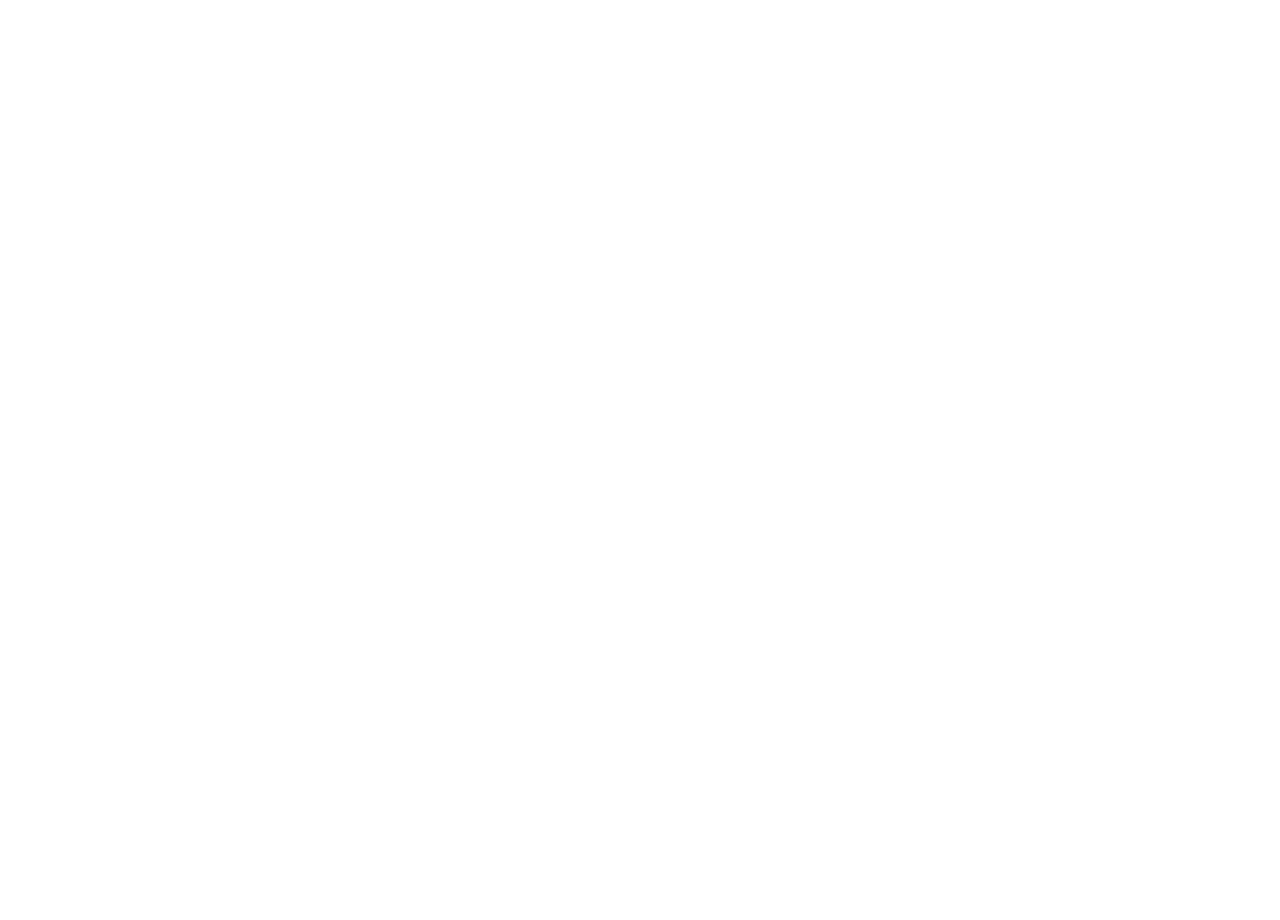
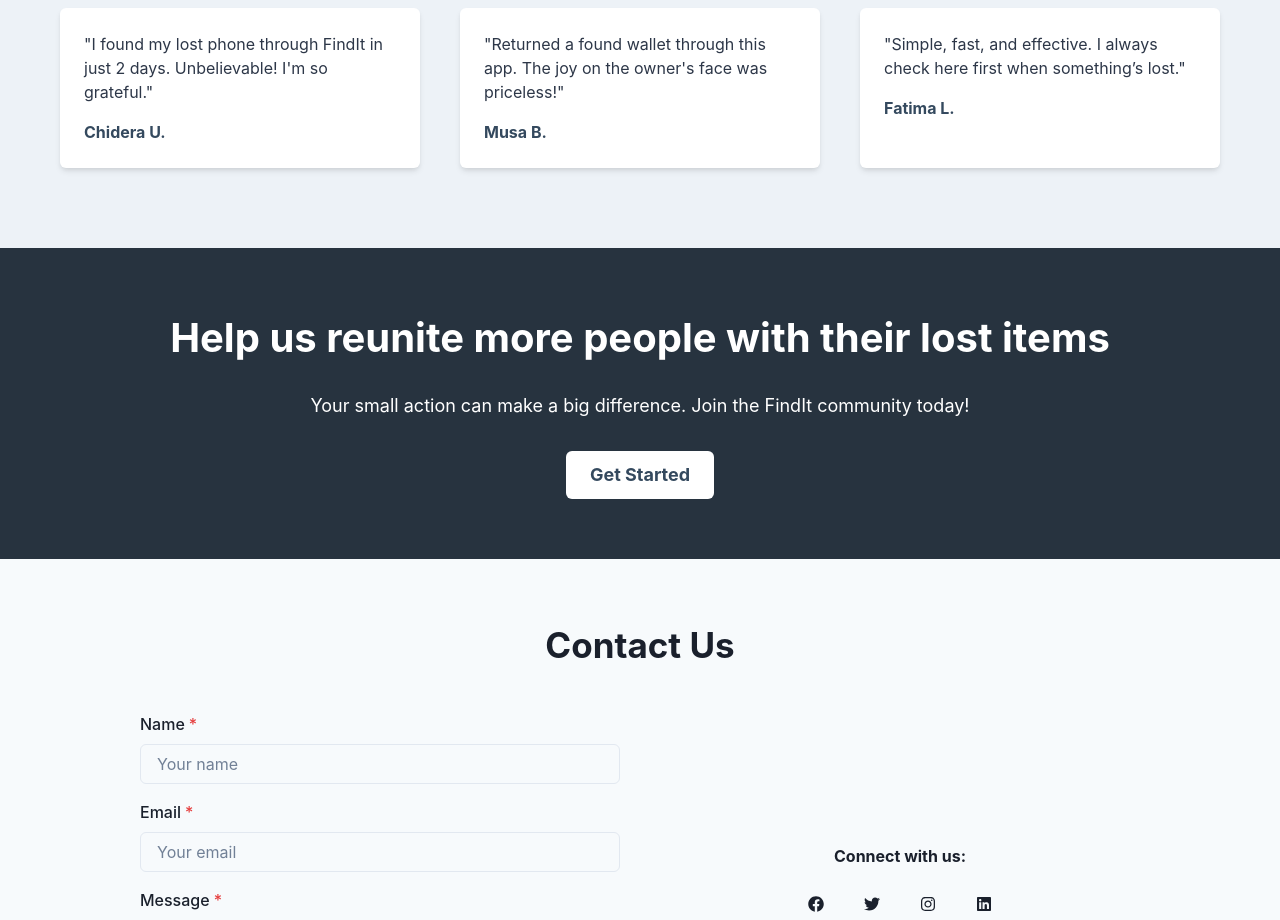
Before and after one commit to udogri/FindIt, a React (Vite) app: page / in a window 1280 px wide. Shown: the part 1860-2780 px from the top of the page. Before the commit the page ends 1744 px from the top, so only its background shows below. Built offline with nearby package versions, Linux system fonts and the light colour scheme.

Commit message:
contact us, testimonial and CTA components added to the landing page

```diff
--- a/src/pages/LandingPage.jsx
+++ b/src/pages/LandingPage.jsx
@@ -1,7 +1,10 @@
 // src/pages/LandingPage.jsx
-import { Box, VStack, Text, Button, Stack, Flex } from '@chakra-ui/react';
+import { Box, VStack, Text, Button, Stack, Flex, SimpleGrid, HStack } from '@chakra-ui/react';
 import { Link as RouterLink, useNavigate } from 'react-router-dom';
 import LandingPageImage from '../Assets/LandingPageImage.jpg';
+import { Input, Textarea, FormControl, FormLabel, IconButton } from '@chakra-ui/react';
+import { FaFacebook, FaTwitter, FaInstagram, FaLinkedin } from 'react-icons/fa';
+
 
 export default function LandingPage() {
   const navigate = useNavigate();
@@ -13,9 +16,9 @@
         <Box color="white" fontWeight="bold" fontSize="lg">FindIt</Box>
         <Button
 
-          onClick={() => navigate('/login/signup')}          color="white"
-          background="#FAA51C"
-          _hover={{ bg: "white", color: "#34495e" }}
+          onClick={() => navigate('/login/signup')}          color="#34495e"
+          background="#FFFF"
+          _hover={{ bg: "grey", color: "#FFFF" }}
           fontWeight="500"
           fontSize="sm"
         >
@@ -139,7 +142,124 @@
             </Flex>
           </Box>
         </Box>
+
+
       </Box>
+      <Box py="80px" px={{ base: "30px", md: "60px" }} bg="gray.100">
+  <Text textAlign="center" fontSize={{ base: "25px", md: "40px" }} fontWeight="700" mb={10}>
+    What Our Users Say
+  </Text>
+  <SimpleGrid columns={{ base: 1, md: 3 }} spacing={10}>
+    {[
+      {
+        name: 'Chidera U.',
+        text: "I found my lost phone through FindIt in just 2 days. Unbelievable! I'm so grateful."
+      },
+      {
+        name: 'Musa B.',
+        text: "Returned a found wallet through this app. The joy on the owner's face was priceless!"
+      },
+      {
+        name: 'Fatima L.',
+        text: "Simple, fast, and effective. I always check here first when something’s lost."
+      }
+    ].map((testimonial, idx) => (
+      <Box key={idx} bg="white" p={6} borderRadius="md" boxShadow="md">
+        <Text fontSize="md" color="gray.700" mb={4}>"{testimonial.text}"</Text>
+        <Text fontWeight="bold" color="#34495e">{testimonial.name}</Text>
+      </Box>
+    ))}
+  </SimpleGrid>
+</Box>
+
+{/* Call to Action Section */}
+<Box bg="#27333f" color="white" py="60px" px={{ base: "20px", md: "40px" }} textAlign="center">
+  <Text fontSize={{ base: "24px", md: "40px" }} fontWeight="bold" mb={6}>
+    Help us reunite more people with their lost items
+  </Text>
+  <Text fontSize="lg" mb={8}>
+    Your small action can make a big difference. Join the FindIt community today!
+  </Text>
+  <Button
+    as={RouterLink}
+    to="/login/signup"
+    size="lg"
+    bg="#FFFF"
+    color="#34495e"
+    fontWeight="bold"
+    _hover={{ bg: "grey", color: "#FFFF" }}
+  >
+    Get Started
+  </Button>
+</Box>
+
+{/* Contact Us Section */}
+{/* Contact Us Section */}
+<Box py="60px" px={{ base: "30px", md: "80px" }} bg="gray.50" textAlign="center">
+  <Text fontSize={{ base: "25px", md: "35px" }} fontWeight="bold" mb={10}>
+    Contact Us
+  </Text>
+
+  <Stack
+    direction={{ base: "column", md: "row" }}
+    spacing={10}
+    justify="center"
+    align="center"
+    maxW="1000px"
+    mx="auto"
+    textAlign="left"
+  >
+    {/* Contact Form */}
+    <Box flex="1" minW={{ base: "100%", md: "400px" }}>
+      <form
+        onSubmit={(e) => {
+          e.preventDefault();
+          alert("Message sent successfully!");
+        }}
+      >
+        <FormControl isRequired mb={4}>
+          <FormLabel>Name</FormLabel>
+          <Input placeholder="Your name" />
+        </FormControl>
+
+        <FormControl isRequired mb={4}>
+          <FormLabel>Email</FormLabel>
+          <Input type="email" placeholder="Your email" />
+        </FormControl>
+
+        <FormControl isRequired mb={4}>
+          <FormLabel>Message</FormLabel>
+          <Textarea placeholder="Your message" />
+        </FormControl>
+
+        <Button
+          type="submit"
+          bg="#34495e"
+          color="white"
+          _hover={{ bg: "#2c3e50" }}
+          w="full"
+        >
+          Send Message
+        </Button>
+      </form>
+    </Box>
+
+    {/* Social Media */}
+    <Box flex="1" minW={{ base: "100%", md: "300px" }} textAlign="center">
+      <Text fontWeight="bold" mb={4}>
+        Connect with us:
+      </Text>
+      <HStack spacing={4} justify="center">
+        <IconButton as="a" href="https://facebook.com" icon={<FaFacebook />} aria-label="Facebook" variant="ghost" />
+        <IconButton as="a" href="https://twitter.com" icon={<FaTwitter />} aria-label="Twitter" variant="ghost" />
+        <IconButton as="a" href="https://instagram.com" icon={<FaInstagram />} aria-label="Instagram" variant="ghost" />
+        <IconButton as="a" href="https://linkedin.com" icon={<FaLinkedin />} aria-label="LinkedIn" variant="ghost" />
+      </HStack>
+    </Box>
+  </Stack>
+</Box>
+
+
     </Box>
   );
 }
```
